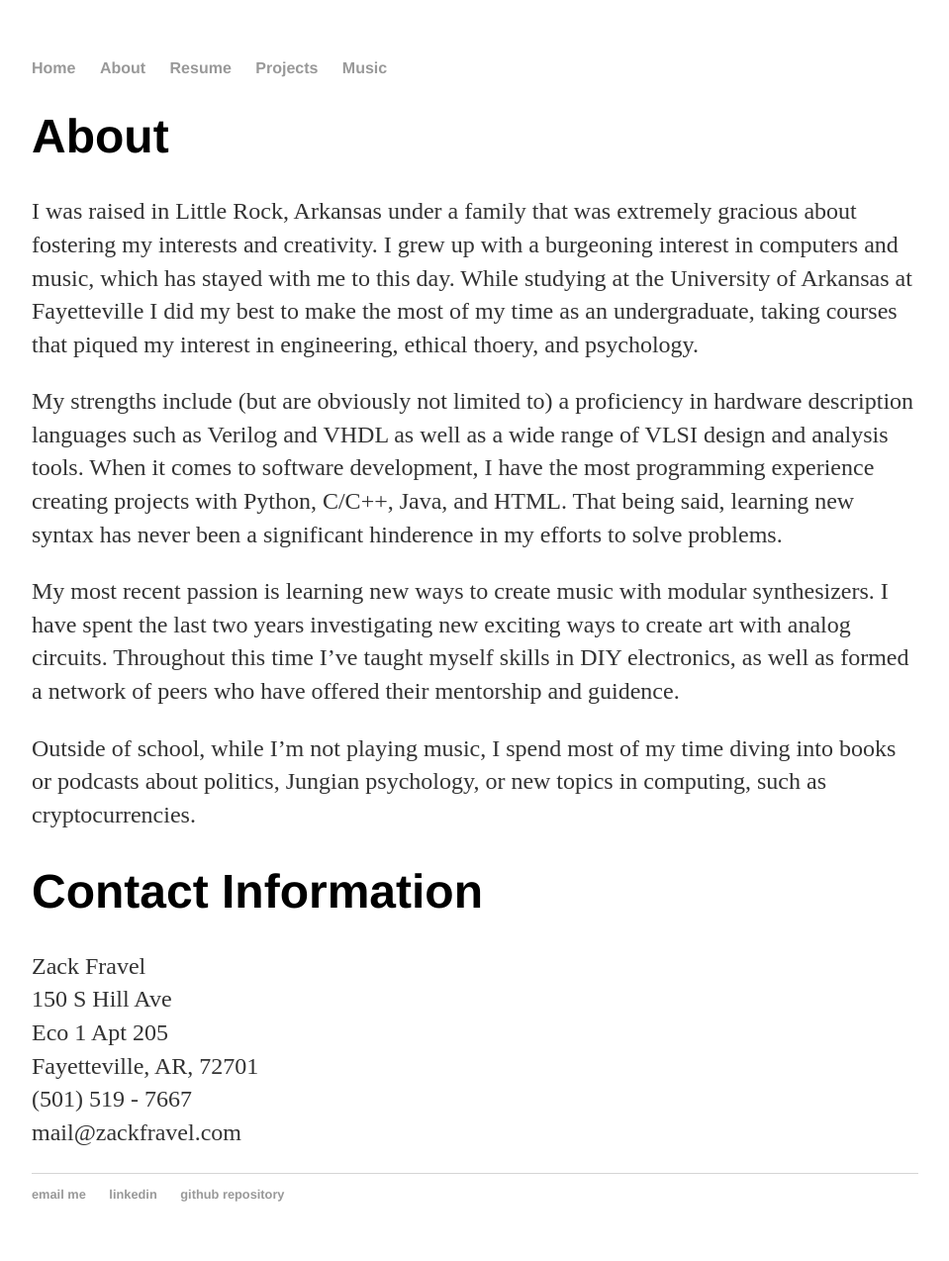
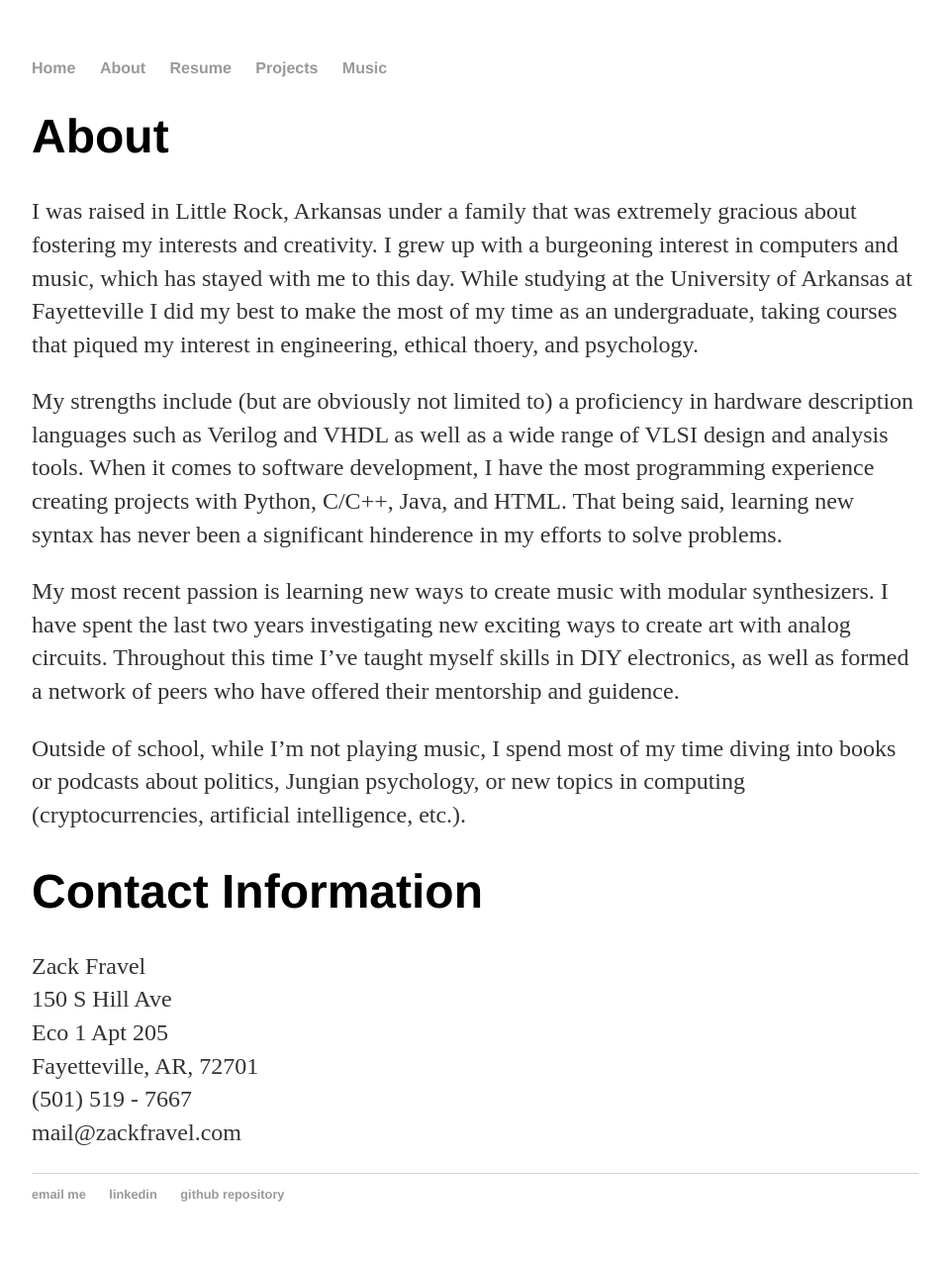
Before and after one commit to zackfravel/zackfravel.github.io, a Jekyll site: the page built from about/index.md, in a window 1280 px wide. Shown: the whole page at 99% size, without its empty margins (160-1119 px from the left). Built offline with Jekyll 4.4.1, drawn with Linux system fonts in a browser that asks for light colours.

Commit message:
Update index.md

```diff
--- a/about/index.md
+++ b/about/index.md
@@ -9,7 +9,7 @@
 
 My most recent passion is learning new ways to create music with modular synthesizers. I have spent the last two years investigating new exciting ways to create art with analog circuits. Throughout this time I've taught myself skills in DIY electronics, as well as formed a network of peers who have offered their mentorship and guidence.
 
-Outside of school, while I'm not playing music, I spend most of my time diving into books or podcasts about politics, Jungian psychology, or new topics in computing, such as cryptocurrencies.
+Outside of school, while I'm not playing music, I spend most of my time diving into books or podcasts about politics, Jungian psychology, or new topics in computing (cryptocurrencies, artificial intelligence, etc.).
 
 # Contact Information
 Zack Fravel
```
